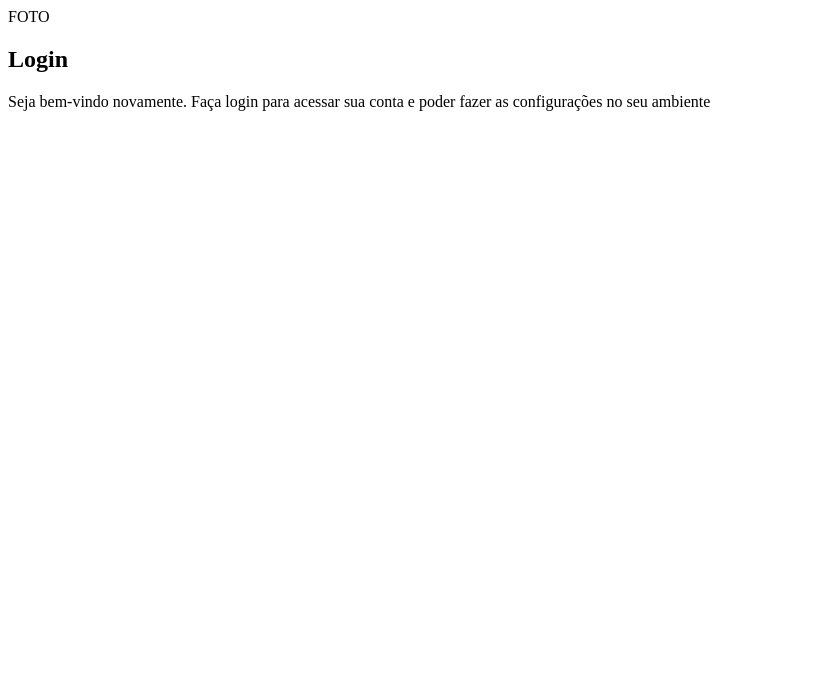
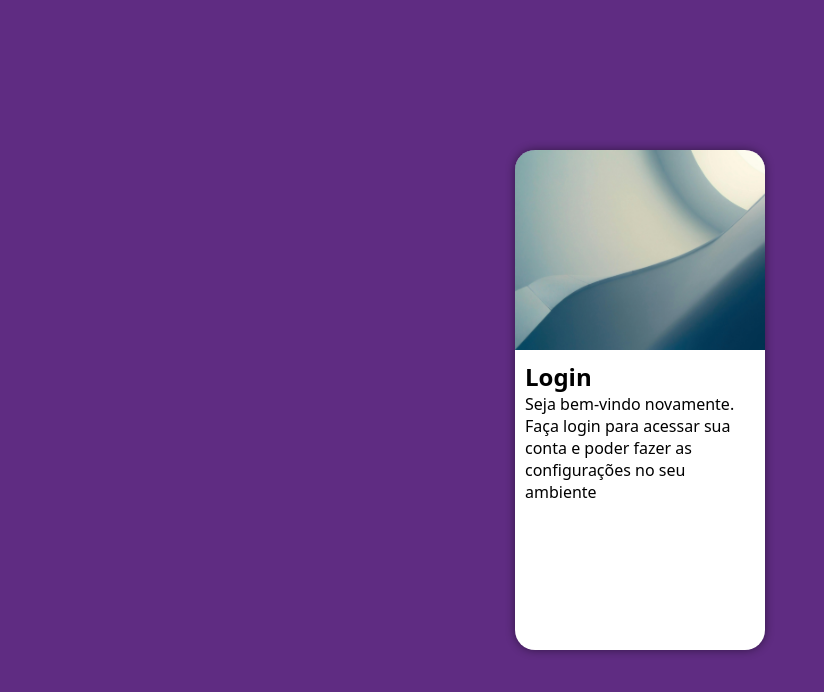
Before and after one commit to Daguilajairo/Projeto-Login, a plain HTML site: page index.html in a window 1280 px wide. Shown: the whole page, without its empty margins (0-824 px from the left). Drawn offline with Linux system fonts and the light colour scheme.

Commit message:
atualizado

```diff
--- a/estilos/style.css
+++ b/estilos/style.css
@@ -5,3 +5,50 @@ paleta de cores
 verde: #49a09d
 lilais:#5f2c82
 */
+
+*{
+    font-family: system-ui, -apple-system, BlinkMacSystemFont, 'Segoe UI', Roboto, Oxygen, Ubuntu, Cantarell, 'Open Sans', 'Helvetica Neue', sans-serif;
+    padding: 0px;
+    margin: 0px;
+    box-sizing: border-box;
+}
+
+body,html{
+    background-color:#5f2c82 ;
+    height: 100vh;
+    width: 100vw;
+}
+
+main{
+    position: relative;
+    height: 100vh;
+    width: 100vw;
+}
+
+section#login{
+    background-color: white;
+    width: 250px;
+    height: 500px;
+    border-radius: 20px;
+    position: absolute;
+    top: 50%;
+    left: 50%;
+    transform: translate(-50%, -50%);
+    overflow: hidden;
+    box-shadow: 0px 0px 10px rgba(0, 0, 0, 0.465);
+}
+
+section#login  div#imagem{
+    display: block;
+    background: #5f2c82 url(../imagens/pexels-jplenio-1103970.jpg);
+    background-size: cover;
+    background-position: left bottom;
+    height: 200px;
+}
+
+section#login div#formulario{
+    padding: 10px;
+    display: block;
+
+
+}
--- a/index.html
+++ b/index.html
@@ -10,7 +10,7 @@
     <main>
         <section id="login">
             <div id="imagem">
-                FOTO
+
             </div>
             <div id="formulario">
                 <h1>Login</h1>
```
